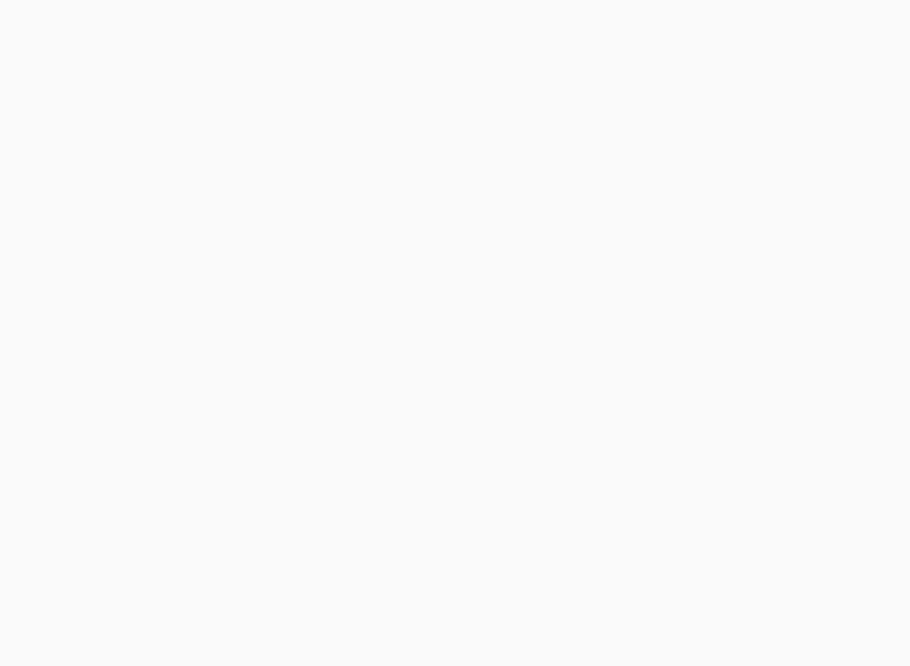
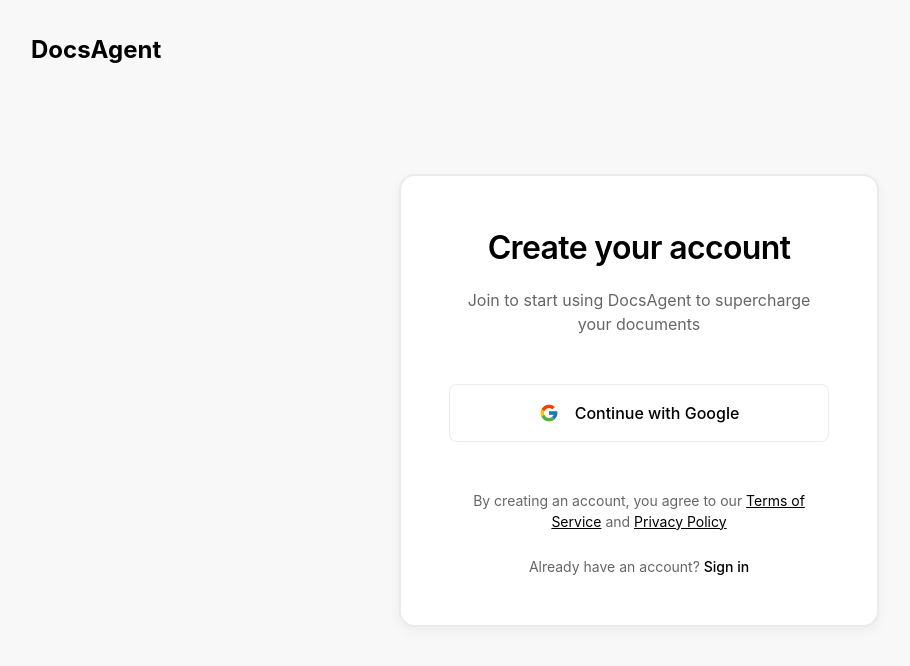
Before and after one commit to brausepulver/docs-agent, a React (Vite) app in the folder frontend/: page /register in a window 1280 px wide. Before the commit this address had no page. Shown: the top 666 px of the page, without its empty margins (1-911 px from the left). Built offline with nearby package versions, Linux system fonts and the light colour scheme.

Commit message:
Add Google login/registration component.

```diff
--- a/frontend/src/App.jsx
+++ b/frontend/src/App.jsx
@@ -2,12 +2,15 @@
 import LandingPage from './components/LandingPage';
 import UserIntegrations from './components/UserIntegrations';
 import DashboardLayout from './components/DashboardLayout';
+import AuthPage from './components/AuthPage';
 
 function App() {
     return (
         <Router>
             <Routes>
                 <Route path="/" element={<LandingPage />} />
+                <Route path="/register" element={<AuthPage />} />
+                <Route path="/login" element={<AuthPage />} />
                 <Route element={<DashboardLayout />}>
                     <Route path="/integrations" element={<UserIntegrations />} />
                 </Route>
--- /dev/null
+++ b/frontend/src/components/AuthPage.jsx
@@ -0,0 +1,73 @@
+import React from 'react';
+import { Link, useLocation } from 'react-router-dom';
+import '../styles/AuthPage.css';
+
+const GoogleIcon = () => (
+  <svg xmlns="http://www.w3.org/2000/svg" viewBox="0 0 48 48" width="20" height="20">
+    <path fill="#FFC107" d="M43.611,20.083H42V20H24v8h11.303c-1.649,4.657-6.08,8-11.303,8c-6.627,0-12-5.373-12-12c0-6.627,5.373-12,12-12c3.059,0,5.842,1.154,7.961,3.039l5.657-5.657C34.046,6.053,29.268,4,24,4C12.955,4,4,12.955,4,24c0,11.045,8.955,20,20,20c11.045,0,20-8.955,20-20C44,22.659,43.862,21.35,43.611,20.083z" />
+    <path fill="#FF3D00" d="M6.306,14.691l6.571,4.819C14.655,15.108,18.961,12,24,12c3.059,0,5.842,1.154,7.961,3.039l5.657-5.657C34.046,6.053,29.268,4,24,4C16.318,4,9.656,8.337,6.306,14.691z" />
+    <path fill="#4CAF50" d="M24,44c5.166,0,9.86-1.977,13.409-5.192l-6.19-5.238C29.211,35.091,26.715,36,24,36c-5.202,0-9.619-3.317-11.283-7.946l-6.522,5.025C9.505,39.556,16.227,44,24,44z" />
+    <path fill="#1976D2" d="M43.611,20.083H42V20H24v8h11.303c-0.792,2.237-2.231,4.166-4.087,5.571c0.001-0.001,0.002-0.001,0.003-0.002l6.19,5.238C36.971,39.205,44,34,44,24C44,22.659,43.862,21.35,43.611,20.083z" />
+  </svg>
+);
+
+const AuthPage = () => {
+    const location = useLocation();
+    const isRegister = location.pathname === '/register';
+
+    return (
+        <div className="auth-page">
+            <nav className="auth-nav">
+                <Link to="/" className="auth-logo">DocsAgent</Link>
+            </nav>
+
+            <div className="auth-container">
+                <div className="auth-content">
+                    <div className="auth-header">
+                        <h1 className="auth-title">
+                            {isRegister ? 'Create your account' : 'Welcome back'}
+                        </h1>
+                        <p className="auth-subtitle">
+                            {isRegister
+                                ? 'Join to start using DocsAgent to supercharge your documents'
+                                : 'Sign in to continue to DocsAgent'
+                            }
+                        </p>
+                    </div>
+
+                    <div className="auth-options">
+                        <button className="google-auth-btn">
+                            <GoogleIcon />
+                            <span>Continue with Google</span>
+                        </button>
+                    </div>
+
+                    <div className="auth-footer">
+                        <p className="auth-terms">
+                            {isRegister && (
+                                <>
+                                    By creating an account, you agree to our{' '}
+                                    <Link to="/terms" className="terms-link">Terms of Service</Link>
+                                    {' '}and{' '}
+                                    <Link to="/privacy" className="terms-link">Privacy Policy</Link>
+                                </>
+                            )}
+                        </p>
+
+                        <p className="auth-prompt">
+                            {isRegister ? 'Already have an account?' : "Don't have an account?"}{' '}
+                            <Link
+                                to={isRegister ? '/login' : '/register'}
+                                className="auth-switch-link"
+                            >
+                                {isRegister ? 'Sign in' : 'Sign up'}
+                            </Link>
+                        </p>
+                    </div>
+                </div>
+            </div>
+        </div>
+    );
+};
+
+export default AuthPage;
--- a/frontend/src/components/IntegrationSection.jsx
+++ b/frontend/src/components/IntegrationSection.jsx
@@ -1,4 +1,3 @@
-// frontend/src/components/IntegrationSection.jsx
 import React from 'react';
 import '../styles/IntegrationSection.css';
 
@@ -22,10 +21,10 @@
     ];
 
     return (
-        <section className="integration-section">
+        <section className="feature-integration-section">
             <div className="integration-container">
-                <div className="integration-header">
-                    <h3 className="integration-title">
+                <div className="feature-integration-header">
+                    <h3 className="feature-integration-title">
                         Seamless integration with tools you love
                     </h3>
                     <p className="integration-subtitle">
@@ -33,17 +32,17 @@
                     </p>
                 </div>
 
-                <div className="integration-grid">
+                <div className="feature-integration-grid">
                     {integrations.map((integration) => (
                         <div
                             key={integration.name}
                             className="integration-card"
                         >
-                            <div className="integration-icon">
+                            <div className="feature-integration-icon">
                                 <img
                                     src={integration.logo}
                                     alt={integration.name}
-                                    className="integration-logo"
+                                    className="feature-integration-logo"
                                     onError={(e) => {
                                         e.target.style.backgroundColor = '#f5f5f5';
                                         e.target.style.height = '32px';
--- a/frontend/src/index.css
+++ b/frontend/src/index.css
@@ -1,4 +1,3 @@
-/* index.css */
 :root {
     /* Base colors */
     --primary-color: #000000;
@@ -6,7 +5,7 @@
     --accent-color: rgba(8, 9, 10, 0.16);;
 
     /* Background colors */
-    --background-color: #FAFAFA;
+    --background-color: #F8F8F8;
     --bg-subtle: rgba(248, 249, 250, 0.65);
     --bg-hover: rgba(255, 255, 255, 0.95);
     --border-subtle: rgba(8, 9, 10, 0.08);
--- /dev/null
+++ b/frontend/src/styles/AuthPage.css
@@ -0,0 +1,139 @@
+.auth-page {
+    min-height: 100vh;
+    background-color: var(--background-color);
+    position: relative;
+    display: flex;
+    flex-direction: column;
+}
+
+.auth-nav {
+    position: absolute;
+    top: 0;
+    left: 0;
+    width: 100%;
+    padding: calc(var(--spacing-unit) * 4);
+    z-index: 10;
+}
+
+.auth-logo {
+    font-size: 24px;
+    font-weight: 700;
+}
+
+.auth-container {
+    max-width: 480px;
+    width: 100%;
+    margin: auto;
+    padding: calc(var(--spacing-unit) * 6);
+    background-color: white;
+    border-radius: 16px;
+    box-shadow: 0 4px 12px rgba(0, 0, 0, 0.05);
+    border: 2px solid var(--border-subtle);
+}
+
+.auth-content {
+    display: flex;
+    flex-direction: column;
+    gap: calc(var(--spacing-unit) * 6);
+}
+
+.auth-header {
+    text-align: center;
+}
+
+.auth-title {
+    font-size: 32px;
+    font-weight: 600;
+    letter-spacing: -0.02em;
+    margin-bottom: calc(var(--spacing-unit) * 2);
+}
+
+.auth-subtitle {
+    color: var(--secondary-color);
+    font-size: 16px;
+    line-height: 1.5;
+}
+
+.auth-options {
+    display: flex;
+    flex-direction: column;
+    gap: calc(var(--spacing-unit) * 2);
+}
+
+.google-auth-btn {
+    display: flex;
+    align-items: center;
+    justify-content: center;
+    gap: calc(var(--spacing-unit) * 2);
+    width: 100%;
+    padding: calc(var(--spacing-unit) * 2);
+    background-color: white;
+    border: 1px solid var(--border-subtle);
+    border-radius: 8px;
+    font-size: 16px;
+    font-weight: 500;
+    color: var(--primary-color);
+    transition: all 0.2s ease;
+}
+
+.google-auth-btn:hover {
+    background-color: var(--bg-subtle);
+    border-color: var(--accent-color);
+    transform: translateY(-1px);
+}
+
+.auth-footer {
+    text-align: center;
+    display: flex;
+    flex-direction: column;
+    gap: calc(var(--spacing-unit) * 3);
+}
+
+.auth-terms {
+    color: var(--secondary-color);
+    font-size: 14px;
+}
+
+.terms-link {
+    color: var(--primary-color);
+    text-decoration: underline;
+    transition: opacity 0.2s ease;
+}
+
+.terms-link:hover {
+    opacity: 0.8;
+}
+
+.auth-prompt {
+    font-size: 14px;
+    color: var(--secondary-color);
+}
+
+.auth-switch-link {
+    color: var(--primary-color);
+    font-weight: 500;
+    transition: opacity 0.2s ease;
+}
+
+.auth-switch-link:hover {
+    opacity: 0.8;
+}
+
+@media (max-width: 768px) {
+    .auth-container {
+        margin: auto calc(var(--spacing-unit) * 2);
+        padding: calc(var(--spacing-unit) * 4);
+    }
+
+    .auth-title {
+        font-size: 24px;
+    }
+
+    .auth-subtitle {
+        font-size: 14px;
+    }
+
+    .auth-nav {
+        padding: calc(var(--spacing-unit) * 2);
+    }
+}
--- a/frontend/src/styles/IntegrationSection.css
+++ b/frontend/src/styles/IntegrationSection.css
@@ -1,5 +1,4 @@
-/* frontend/src/styles/IntegrationSection.css */
-.integration-section {
+.feature-integration-section {
     margin-top: calc(var(--spacing-unit) * 6);
     padding: calc(var(--spacing-unit) * 12) calc(var(--spacing-unit) * 6);
     background: linear-gradient(180deg, var(--background-color) 0%, var(--bg-subtle) 100%);
@@ -10,7 +9,7 @@
     margin: 0 auto;
 }
 
-.integration-title {
+.feature-integration-title {
     font-size: 48px;
     font-weight: 600;
     letter-spacing: -0.02em;
@@ -18,7 +17,7 @@
     margin-bottom: calc(var(--spacing-unit) * 3);
 }
 
-.integration-grid {
+.feature-integration-grid {
     display: grid;
     grid-template-columns: repeat(3, 1fr);
     gap: calc(var(--spacing-unit) * 8);
@@ -53,20 +52,20 @@
     opacity: 1;
 }
 
-.integration-logo-wrapper {
+.feature-integration-logo-wrapper {
     height: calc(var(--spacing-unit) * 16);
     margin-bottom: calc(var(--spacing-unit) * 6);
     display: flex;
     align-items: center;
 }
 
-.integration-logo {
+.feature-integration-logo {
     width: 50%;
     opacity: 0.9;
     transition: opacity 0.3s ease;
 }
 
-.integration-card:hover .integration-logo {
+.integration-card:hover .feature-integration-logo {
     opacity: 1;
 }
 
@@ -81,7 +80,7 @@
     color: var(--secondary-color);
 }
 
-.integration-header {
+.feature-integration-header {
     text-align: center;
     margin-bottom: calc(var(--spacing-unit) * 4);
 }
@@ -94,18 +93,29 @@
     line-height: 1.5;
 }
 
+.feature-integration-icon {
+    display: flex;
+    width: 50%;
+    align-items: center;
+    justify-content: center;
+    background-color: var(--bg-subtle);
+    border-radius: 8px;
+    margin: 0 auto;
+    margin-bottom: calc(var(--spacing-unit) * 2);
+}
+
 /* Media Queries */
 @media (max-width: 768px) {
-    .integration-section {
+    .feature-integration-section {
         padding: calc(var(--spacing-unit) * 8) calc(var(--spacing-unit) * 4);
     }
 
-    .integration-grid {
+    .feature-integration-grid {
         grid-template-columns: 1fr;
         gap: calc(var(--spacing-unit) * 4);
     }
 
-    .integration-title {
+    .feature-integration-title {
         font-size: 24px;
         margin-bottom: calc(var(--spacing-unit) * 8);
     }
--- a/frontend/src/styles/LandingPage.css
+++ b/frontend/src/styles/LandingPage.css
@@ -1,4 +1,3 @@
-/* frontend/src/styles/LandingPage.css */
 .app {
     width: 100%;
     min-height: 100vh;
```
